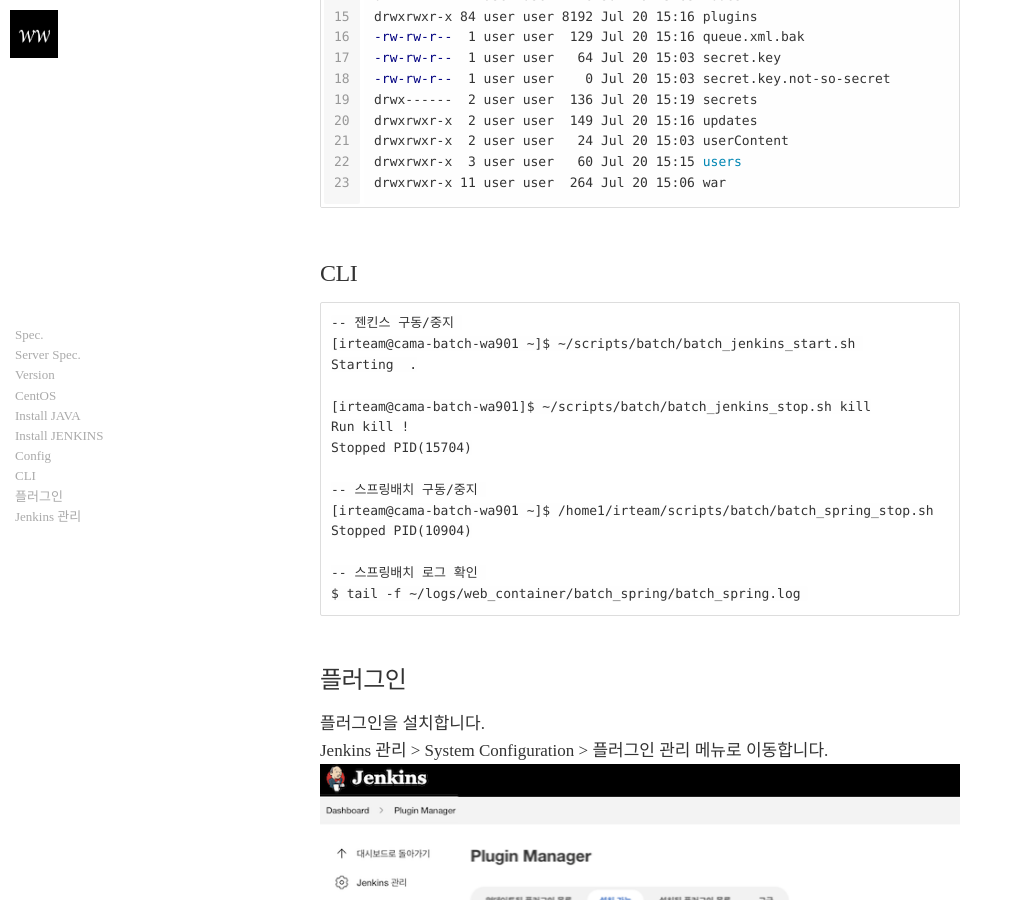
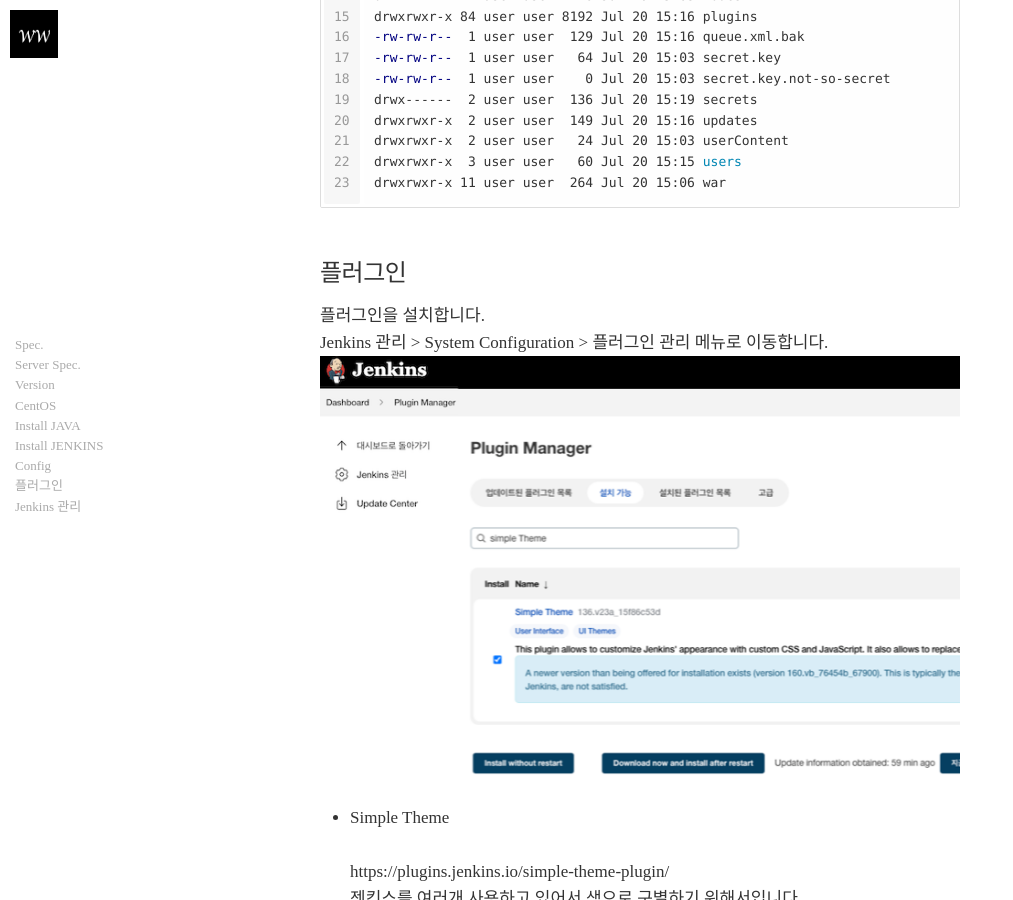
Before and after one commit to didalgus/didalgus.github.io, a Jekyll site: the page built from _posts/2023-07-21-Jenkins.markdown, in a window 1280 px wide and 900 px high, scrolled down 8685 px. Shown: the whole window, without its empty margins (0-1013 px from the left). Built offline with Jekyll 4.4.1, drawn with Linux system fonts in a browser that asks for light colours; nearby versions of some CDN libraries; some web fonts are replaced; the table of contents is made by our own code.

Commit message:
modify post

```diff
--- a/_posts/2023-07-21-Jenkins.markdown
+++ b/_posts/2023-07-21-Jenkins.markdown
@@ -212,24 +212,6 @@
 
 
 
-## CLI
-
-    -- 젠킨스 구동/중지
-    [irteam@cama-batch-wa901 ~]$ ~/scripts/batch/batch_jenkins_start.sh
-    Starting  .
-
-    [irteam@cama-batch-wa901]$ ~/scripts/batch/batch_jenkins_stop.sh kill
-    Run kill !
-    Stopped PID(15704)
-
-    -- 스프링배치 구동/중지
-    [irteam@cama-batch-wa901 ~]$ /home1/irteam/scripts/batch/batch_spring_stop.sh
-    Stopped PID(10904)
-
-    -- 스프링배치 로그 확인
-    $ tail -f ~/logs/web_container/batch_spring/batch_spring.log
-
-
 
 
 ## 플러그인
```
